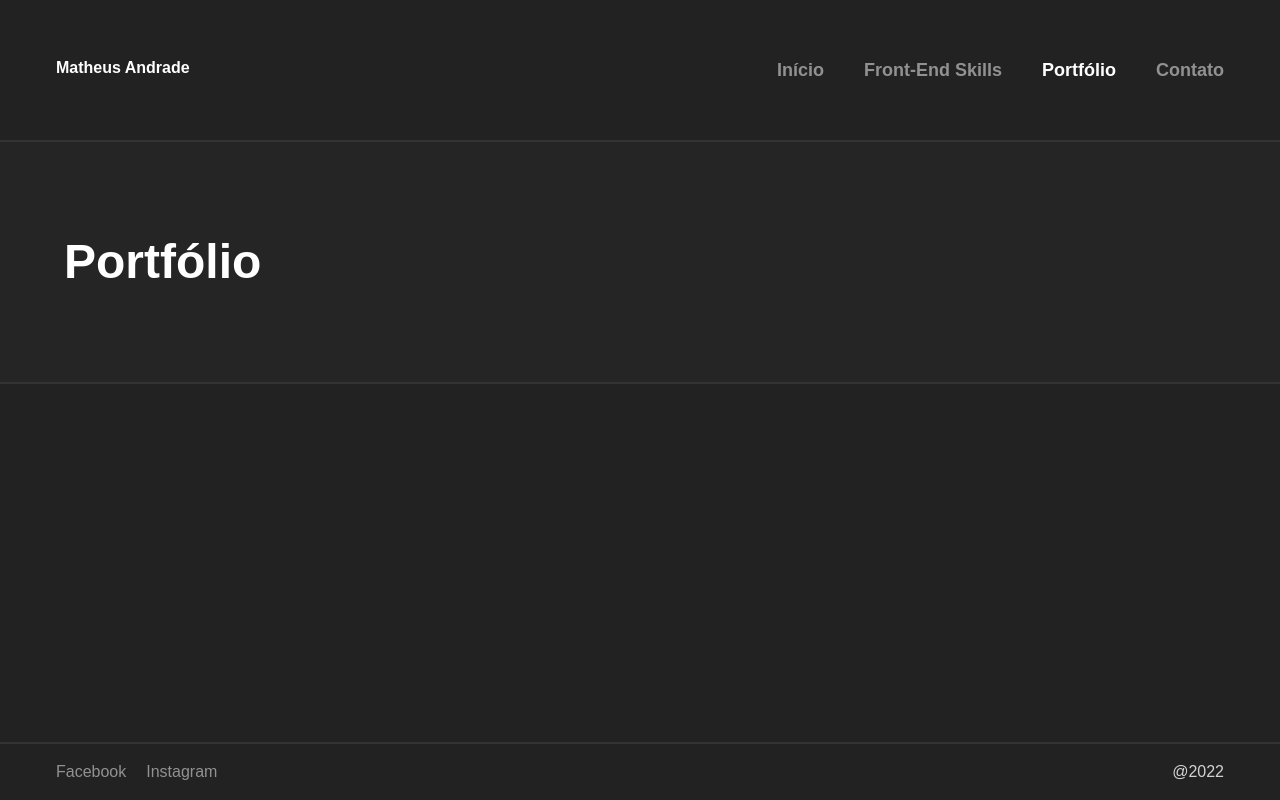
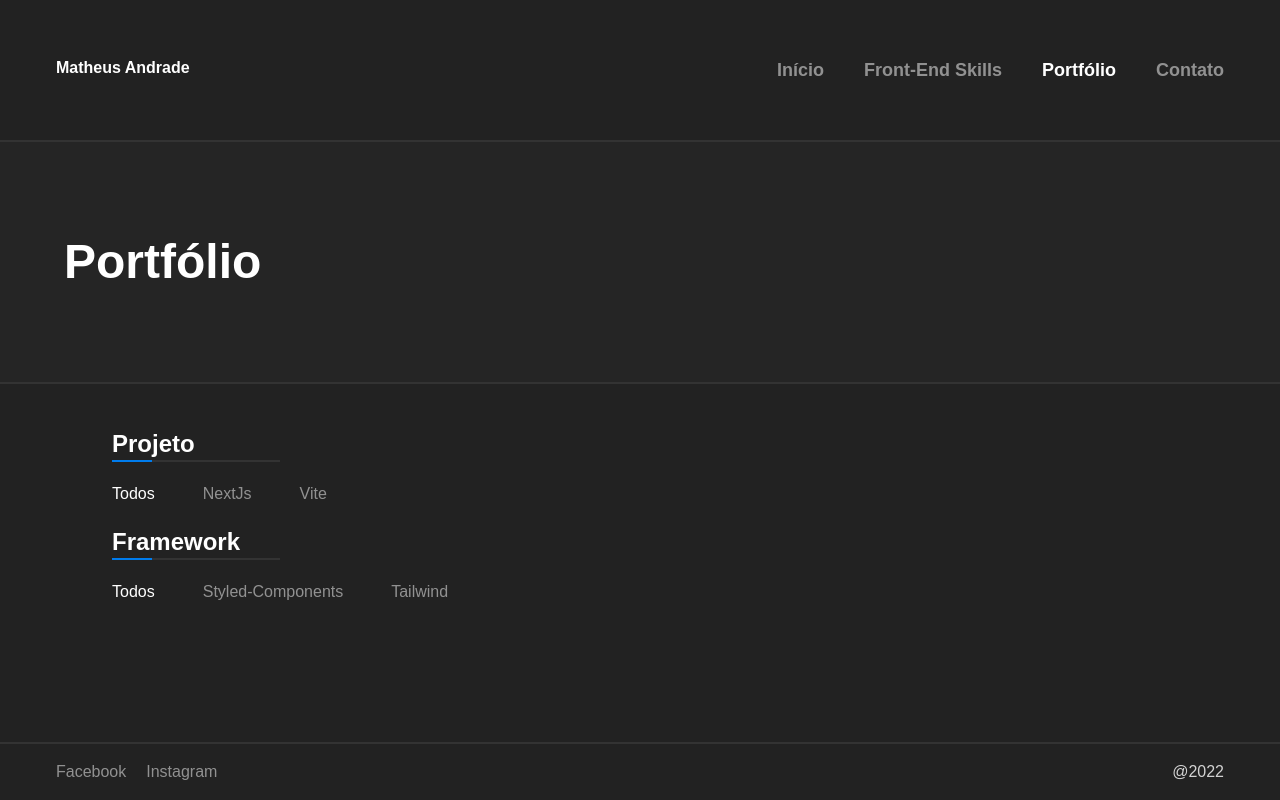
Before and after one commit to matheusa1/portfolio, a Next.js app: page /portfolio in a window 1280 px wide. Built offline with nearby package versions, Linux system fonts and the light colour scheme.

Commit message:
Initial design

```diff
--- /dev/null
+++ b/components/TextBottomLine/index.tsx
@@ -0,0 +1,17 @@
+import { ReactElement } from 'react'
+
+interface Props {
+	children: string
+}
+
+export const TextBottomLine = ({ children }: Props): ReactElement => {
+	return (
+		<div className='flex select-none flex-col'>
+			<span className='text-2xl font-bold text-white'>{children}</span>
+			<div className='flex'>
+				<div className='h-[2px] w-10 bg-bluePrimary' />
+				<div className='h-[2px] w-32 bg-strokeBgColor' />
+			</div>
+		</div>
+	)
+}
--- a/components/Title/index.tsx
+++ b/components/Title/index.tsx
@@ -6,7 +6,7 @@
 
 export const Title = ({ children }: TitleProps): ReactElement => {
 	return (
-		<div className='border-y-2 border-strokeBgColor bg-bgTitle px-16 py-24 sm:px-8 sm:py-12'>
+		<div className='bg-bgTitle select-none border-y-2 border-strokeBgColor px-16 py-24 sm:px-8 sm:py-12'>
 			<span className='text-5xl font-bold text-white sm:text-xl'>
 				{children}
 			</span>
--- a/pages/portfolio/index.tsx
+++ b/pages/portfolio/index.tsx
@@ -1,14 +1,83 @@
-import { ReactElement } from 'react'
-import { BottomLine } from '../../components/BottomLine'
+import { ReactElement, useState } from 'react'
+import { TextBottomLine } from '../../components/TextBottomLine'
 import { Title } from '../../components/Title'
 
 const Portfolio = (): ReactElement => {
+	const [project, setProject] = useState<number>(0)
+	const [frameworks, setFrameworks] = useState<number>(0)
+
 	return (
 		<div>
 			<Title>Portfólio</Title>
 			<div>
-				<div>
-
+				<div className='flex flex-col gap-5 px-28 py-11'>
+					<TextBottomLine>Projeto</TextBottomLine>
+					<div className='flex gap-12'>
+						<span
+							onClick={() => setProject(0)}
+							className={`${
+								project === 0
+									? 'cursor-default text-white'
+									: 'cursor-pointer text-white opacity-50'
+							} transition duration-300`}
+						>
+							Todos
+						</span>
+						<span
+							onClick={() => setProject(1)}
+							className={`${
+								project === 1
+									? 'cursor-default text-white'
+									: 'cursor-pointer text-white opacity-50'
+							} transition duration-300`}
+						>
+							NextJs
+						</span>
+						<span
+							onClick={() => setProject(2)}
+							className={`${
+								project === 2
+									? 'cursor-default text-white'
+									: 'cursor-pointer text-white opacity-50'
+							} transition duration-300`}
+						>
+							Vite
+						</span>
+					</div>
+					<TextBottomLine>Framework</TextBottomLine>
+					<div className='flex gap-12'>
+						<span
+							onClick={() => setFrameworks(0)}
+							className={`${
+								frameworks === 0
+									? 'cursor-default text-white'
+									: 'cursor-pointer text-white opacity-50'
+							} transition duration-300`}
+						>
+							Todos
+						</span>
+						<span
+							onClick={() => setFrameworks(1)}
+							className={`${
+								frameworks === 1
+									? 'cursor-default text-white'
+									: 'cursor-pointer text-white opacity-50'
+							} transition duration-300`}
+						>
+							Styled-Components
+						</span>
+						<span
+							onClick={() => setFrameworks(2)}
+							className={`${
+								frameworks === 2
+									? 'cursor-default text-white'
+									: 'cursor-pointer text-white opacity-50'
+							} transition duration-300`}
+						>
+							Tailwind
+						</span>
+					</div>
+					<div></div>
 				</div>
 			</div>
 		</div>
```
